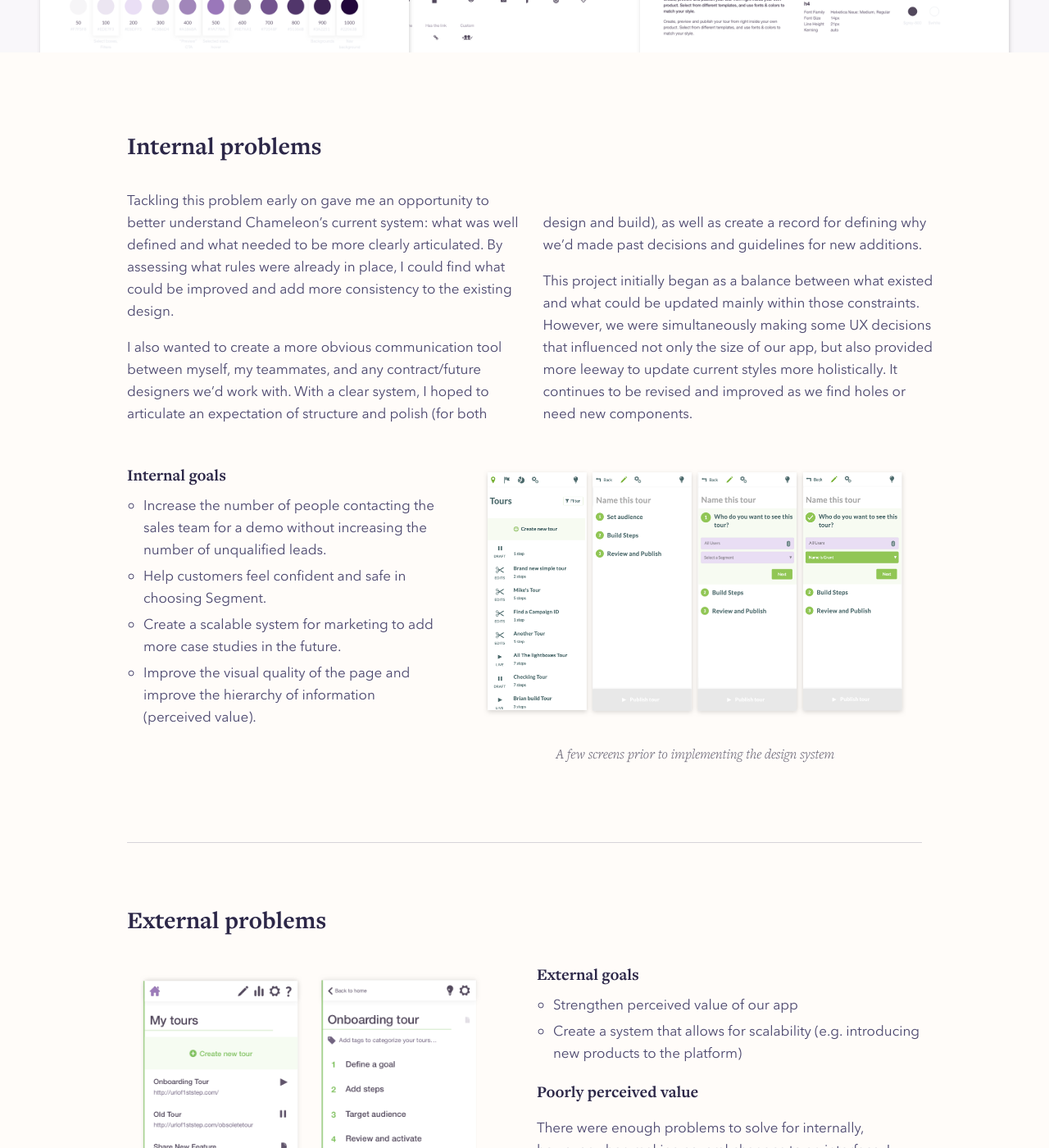
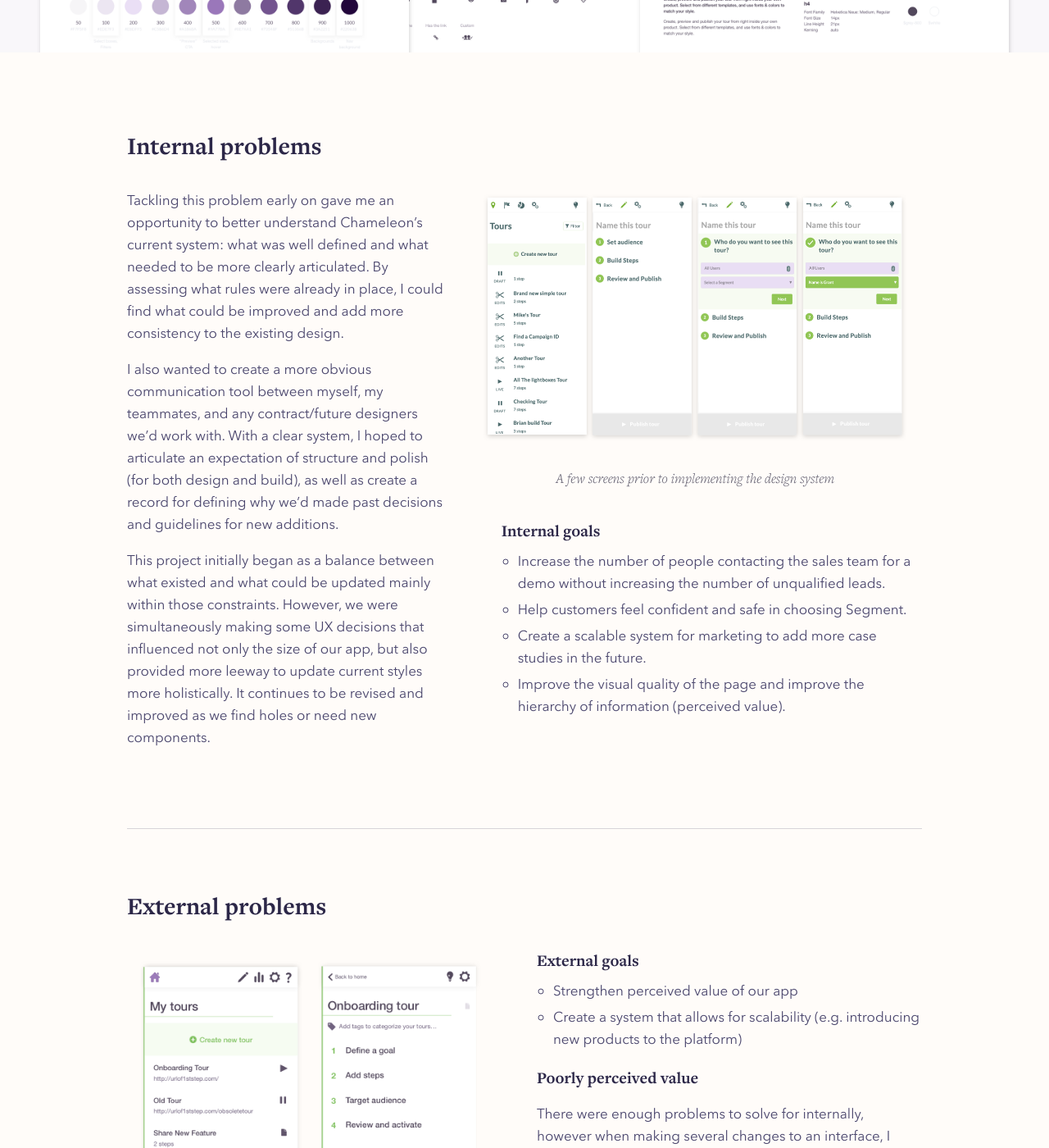
Before and after one commit to jessbottali/jessicabottali.com, a Jekyll site: the page built from projects/chameleon-design-system/index.html, in a window 1280 px wide and 1400 px high, scrolled down 1012 px. Shown: the whole window at 82% size. Built offline with Jekyll 4.4.1, drawn with Linux system fonts in a browser that asks for light colours; comment, search, counter and statistics services are not loaded.

Commit message:
Update index.html

```diff
--- a/projects/chameleon-design-system/index.html
+++ b/projects/chameleon-design-system/index.html
@@ -16,19 +16,26 @@ title: "Chameleon design system"
 <div class="Container">
   <h2 class="ProjectWork-title">Internal problems</h2>
   <div class="Grid gutters">
-    <div class="Project-content"style="
-    margin-bottom: 40px;
-    padding-left: 15px;
-   ">
-      <p style="margin-top: 0px;">Tackling this problem early on gave me an opportunity to better understand Chameleon’s current system: what was well defined and what needed to be more clearly articulated. By assessing what rules were already in place, I could find what could be improved and add more consistency to the existing design. </p>
 
-      <p>I also wanted to create a more obvious communication tool between myself, my teammates, and any contract/future designers we’d work with. With a clear system, I hoped to articulate an expectation of structure and polish (for both
-        <br>
-        <br>design and build), as well as create a record for defining why we’d made past decisions and guidelines for new additions. </p>
+        <div class="Grid-cell u-5of12">
+          <div class="Catalog-content">
+
+            <p class="m0">Tackling this problem early on gave me an opportunity to better understand Chameleon’s current system: what was well defined and what needed to be more clearly articulated. By assessing what rules were already in place, I could find what could be improved and add more consistency to the existing design.</p>
+
+            <p>I also wanted to create a more obvious communication tool between myself, my teammates, and any contract/future designers we’d work with. With a clear system, I hoped to articulate an expectation of structure and polish (for both design and build), as well as create a record for defining why we’d made past decisions and guidelines for new additions. </p>
 
             <p>This project initially began as a balance between what existed and what could be updated mainly within those constraints. However, we were simultaneously making some UX decisions that influenced not only the size of our app, but also provided more leeway to update current styles more holistically. It continues to be revised and improved as we find holes or need new components. </p>
           </div>
-    <div class="Grid-cell u-5of12">
+        </div>
+        <div class="Grid-cell u-7of12">
+          <div class="Catalog-sketch-images">
+            <img src="./images/app-when-i-joined@2x.png" class="ProjectImage" />
+            <p class="ImageCaption">A few screens prior to implementing the design system</p>
+          </div>
+          <div class="Grid-cell u-12of12" style="
+            margin-top: 40px;
+            margin-left: 40px;
+            ">
             <h3 class="ProjectImage-title mb2">Internal goals</h3>
             <ul class="m0 mb3">
               <li>Increase the number of people contacting the sales team for a demo without increasing the number of unqualified leads.</li>
@@ -36,11 +43,6 @@ title: "Chameleon design system"
               <li>Create a scalable system for marketing to add more case studies in the future.</li>
               <li>Improve the visual quality of the page and improve the hierarchy of information (perceived value).</li>
             </ul>
-    </div>
-    <div class="Grid-cell u-7of12">
-      <div class="Trends-images">
-          <img src="./images/app-when-i-joined@2x.png" class="ProjectImage" />
-          <p class="ImageCaption">A few screens prior to implementing the design system</p>
           </div>
           </div>
   </div>
```
Lines whose indentation alone changed are shown as unchanged.
